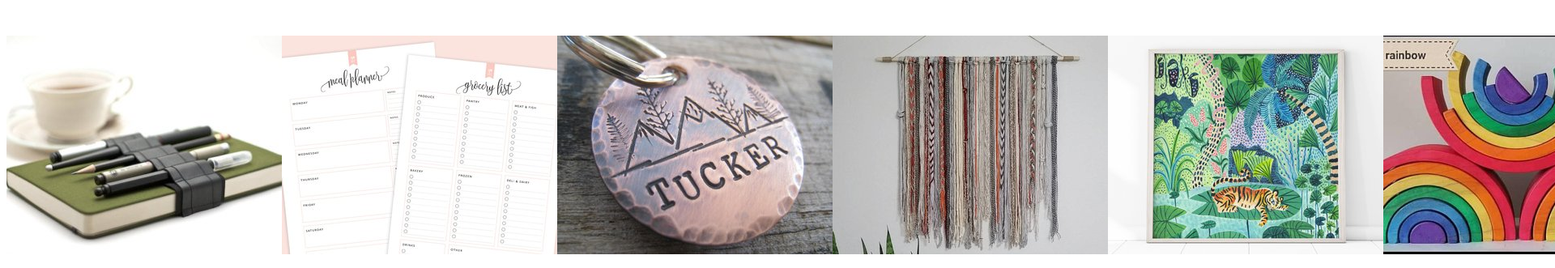
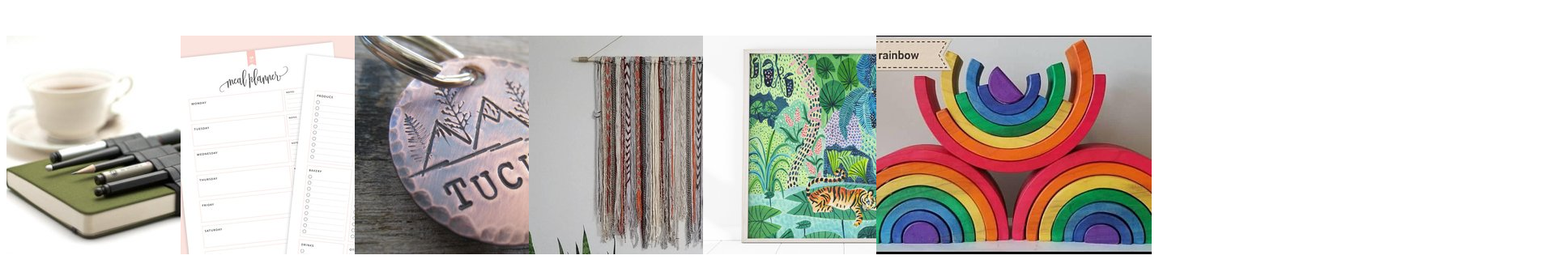
Before and after one commit to StefanoSilv/Etsy, a website: page client/marketshop.html in a window 1280 px wide. Shown: the part 265-596 px from the top of the page at 81% size, 1920 px wide, since content can reach past the window. Drawn offline with Linux system fonts and the light colour scheme.

Commit message:
Small edit at the width

```diff
--- a/client/style.css
+++ b/client/style.css
@@ -17,4 +17,9 @@
 .pictures-flex{
 	display: flex;
 	justify-content: space-between;
+	width: 100%;
 }
+
+.pictures{
+	width: 15%;
+}
```
